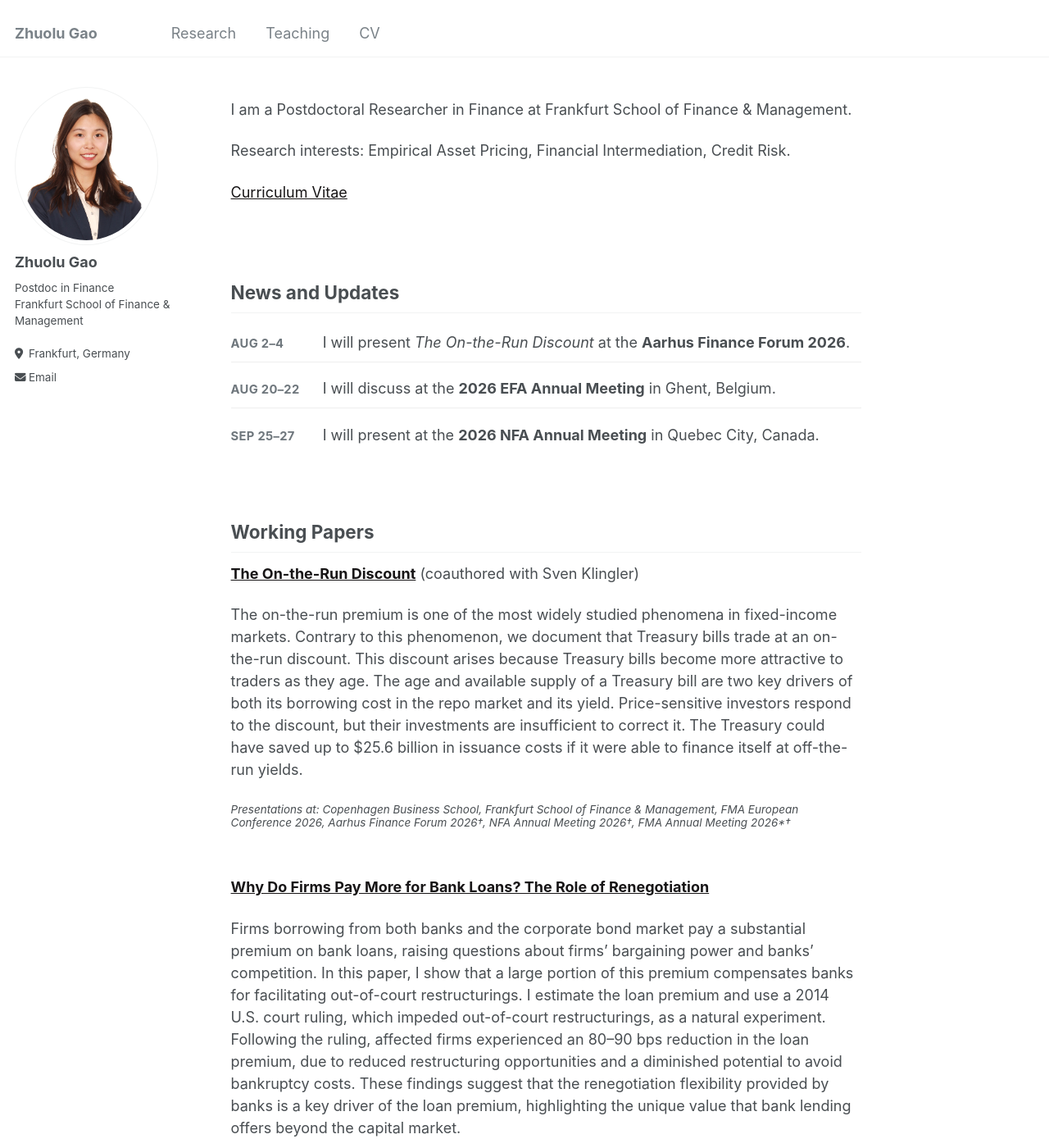
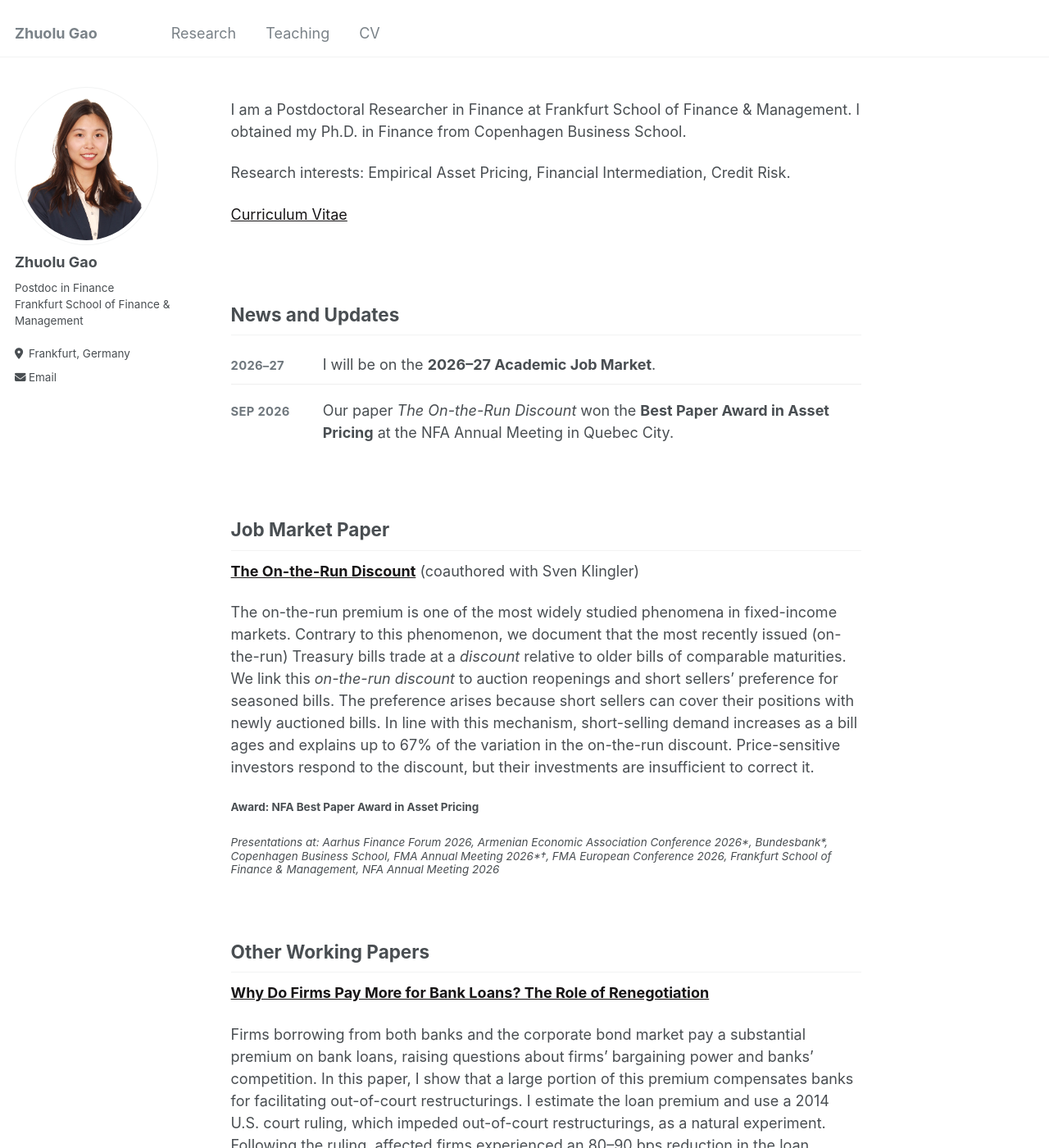
Before and after one commit to zhuolugao/zhuolugao.github.io, a Jekyll site: the page built from _pages/about.md, in a window 1280 px wide and 1400 px high. Shown: the whole window at 82% size. Built offline with Jekyll 4.4.1, drawn with Linux system fonts in a browser that asks for light colours; some of the changed text lies outside the part shown.

Commit message:
update the website

```diff
--- a/_includes/news.md
+++ b/_includes/news.md
@@ -35,15 +35,11 @@
 
 <ul class="news-list">
   <li>
-    <span class="news-date">Aug 2–4</span>
-    <span class="news-item">I will present <em>The On-the-Run Discount</em> at the <strong>Aarhus Finance Forum 2026</strong>.</span>
+    <span class="news-date">2026–27</span>
+    <span class="news-item">I will be on the <strong>2026–27 Academic Job Market</strong>.</span>
   </li>
   <li>
-    <span class="news-date">Aug 20–22</span>
-    <span class="news-item">I will discuss at the <strong>2026 EFA Annual Meeting</strong> in Ghent, Belgium.</span>
-  </li>
-  <li>
-    <span class="news-date">Sep 25–27</span>
-    <span class="news-item">I will present at the <strong>2026 NFA Annual Meeting</strong> in Quebec City, Canada.</span>
+    <span class="news-date">Sep 2026</span>
+    <span class="news-item">Our paper <em>The On-the-Run Discount</em> won the <strong>Best Paper Award in Asset Pricing</strong> at the NFA Annual Meeting in Quebec City.</span>
   </li>
 </ul>
--- a/_includes/working_papers.md
+++ b/_includes/working_papers.md
@@ -1,19 +1,25 @@
-[**The On-the-Run Discount**](https://papers.ssrn.com/sol3/papers.cfm?abstract_id=6842898) (coauthored with Sven Klingler)
+## Job Market Paper
 
-The on-the-run premium is one of the most widely studied phenomena in fixed-income markets. Contrary to this phenomenon, we document that Treasury bills trade at an on-the-run discount. This discount arises because Treasury bills become more attractive to traders as they age. The age and available supply of a Treasury bill are two key drivers of both its borrowing cost in the repo market and its yield. Price-sensitive investors respond to the discount, but their investments are insufficient to correct it. The Treasury could have saved up to $25.6 billion in issuance costs if it were able to finance itself at off-the-run yields.
+[**The On-the-Run Discount**]({{ site.baseurl }}/files/GaoKlingler_OnTheRunDiscount.pdf?v=20260917) (coauthored with Sven Klingler)
 
-#### *Presentations at: Copenhagen Business School, Frankfurt School of Finance & Management, FMA European Conference 2026, Aarhus Finance Forum 2026†, NFA Annual Meeting 2026†, FMA Annual Meeting 2026\*†*
+The on-the-run premium is one of the most widely studied phenomena in fixed-income markets. Contrary to this phenomenon, we document that the most recently issued (on-the-run) Treasury bills trade at a *discount* relative to older bills of comparable maturities. We link this *on-the-run discount* to auction reopenings and short sellers’ preference for seasoned bills. The preference arises because short sellers can cover their positions with newly auctioned bills. In line with this mechanism, short-selling demand increases as a bill ages and explains up to 67% of the variation in the on-the-run discount. Price-sensitive investors respond to the discount, but their investments are insufficient to correct it.
+
+#### **Award: NFA Best Paper Award in Asset Pricing**
+
+#### *Presentations at: Aarhus Finance Forum 2026, Armenian Economic Association Conference 2026\*, Bundesbank\*, Copenhagen Business School, FMA Annual Meeting 2026\*†, FMA European Conference 2026, Frankfurt School of Finance & Management, NFA Annual Meeting 2026*
 
 <br/>
+
+## Other Working Papers
 
 [**Why Do Firms Pay More for Bank Loans? The Role of Renegotiation**](https://papers.ssrn.com/sol3/papers.cfm?abstract_id=6535058)
 
 Firms borrowing from both banks and the corporate bond market pay a substantial premium on bank loans, raising questions about firms' bargaining power and banks' competition. In this paper, I show that a large portion of this premium compensates banks for facilitating out-of-court restructurings. I estimate the loan premium and use a 2014 U.S. court ruling, which impeded out-of-court restructurings, as a natural experiment. Following the ruling, affected firms experienced an 80–90 bps reduction in the loan premium, due to reduced restructuring opportunities and a diminished potential to avoid bankruptcy costs. These findings suggest that the renegotiation flexibility provided by banks is a key driver of the loan premium, highlighting the unique value that bank lending offers beyond the capital market.
 
 
-#### ***Award: The Brattle Group Ph.D. Candidate Awards For Outstanding Research***
+#### **Award: The Brattle Group Ph.D. Candidate Awards For Outstanding Research**
 
-#### *Presentations at: Nordic Finance Network PhD Workshop 2024, FIRS PhD Session 2024, Tri-City Day-Ahead Workshop 2024, SFI PhD Workshop, BIGFI Research Retreat, NFN Young Scholars Workshop, AFA poster 2025, WFA 2025*
+#### *Presentations at: AFA poster 2025, BIGFI Research Retreat, Erasmus School of Economics, FIRS PhD Session 2024, Fudan University, Nordic Finance Network PhD Workshop 2024, NFN Young Scholars Workshop, SFI PhD Workshop, Shanghai Advanced Institute of Finance, Tri-City Day-Ahead Workshop 2024, WFA 2025*
 
 #### *(Formerly titled: Disentangling the Loan Premium: The Value of Bank Lending)*
 
@@ -23,7 +29,7 @@ Firms borrowing from both banks and the corporate bond market pay a substantial
 
 Financial regulation has led banks to increase their equity ratios. Yet several studies find that this has not led to a decrease in bank equity risk. We show theoretically, that holding less capital in excess of the minimum capital requirement can outweigh the risk-reducing effect of increased total capitalization on equity. Using times series data and a natural deregulation experiment we find that excess capitalization is a significant determinant of equity risk, and can explain why bank equity risk has not become lower after the Global Financial Crisis. Lower leverage has, however, reduced the cost of bank debt.
 
-#### *Presentations at: Aalto\*, Aarhus University\*, Bloomberg\*, Copenhagen Business School, CICF 2023, Danish Finance Institute\*, Deloitte\*, European Central Bank\*, European Banking Authority\*, EFA Annual Meeting 2023\*, New York Fed\*, Norges Bank, Swedish House of Finance, University of Zurich, Bank of England\*, Luiss Finance Workshop 2026\**
+#### *Presentations at: Aalto\*, Aarhus University\*, Bank of England\*, Bloomberg\*, CICF 2023, Copenhagen Business School, Danish Finance Institute\*, Deloitte\*, EFA Annual Meeting 2023\*, European Banking Authority\*, European Central Bank\*, Luiss Finance Workshop 2026\*, New York Fed\*, Norges Bank, Swedish House of Finance, University of Zurich*
 
 
 <br/>
@@ -33,8 +39,8 @@ Financial regulation has led banks to increase their equity ratios. Yet several
 
 We examine yield spreads of government debt issues from countries that have received large-scale debt relief through the Heavily Indebted Poor Countries (HIPC) program and the Multilateral Debt Relief Initiative (MDRI). Using data from more than 3,000 bond issues and after controlling for macroeconomic, political, and geographical factors, we find that HIPC governments pay an average yield spread premium of close to 1.5% on USD-denominated and non-USD-denominated bonds compared to similar countries which have not received relief. Markets seem to rationally anticipate a deterioration in the credit quality of relieved countries.
 
-#### ***R&R at: Journal of Money, Credit and Banking***
+#### **R&R at: Journal of Money, Credit and Banking**
 
-#### *Presentations at: Copenhagen Business School, BI Oslo (online)\*, ESADE Business School(online)\*, EFA Annual Meeting 2020 (online)\**
+#### *Presentations at: BI Oslo (online)\*, Copenhagen Business School, EFA Annual Meeting 2020 (online)\*, ESADE Business School (online)\**
 
 #### *\* presented by co-authors, † scheduled*
--- a/_pages/about.md
+++ b/_pages/about.md
@@ -7,11 +7,11 @@ redirect_from:
   - /about.html
 ---
 
-I am a Postdoctoral Researcher in Finance at Frankfurt School of Finance & Management.
+I am a Postdoctoral Researcher in Finance at Frankfurt School of Finance & Management. I obtained my Ph.D. in Finance from Copenhagen Business School.
 
 Research interests: Empirical Asset Pricing, Financial Intermediation, Credit Risk.
 
-[Curriculum Vitae](/files/CV_ZhuoluGao.pdf?v=20260825)
+[Curriculum Vitae](/files/CV_ZhuoluGao.pdf?v=20260930)
 
 
 <br/>
```
Also changed, not shown: other parts of _pages/about.md (+5 -7 lines), _pages/cv.md (+3 -3 lines), _pages/research.md (+0 -1 lines), 2 other files.
